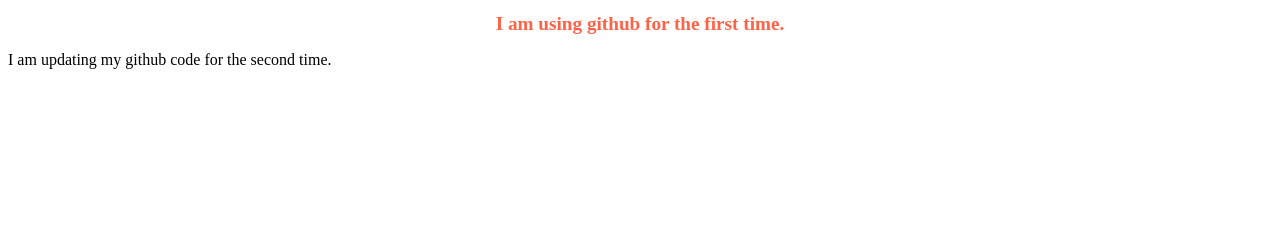
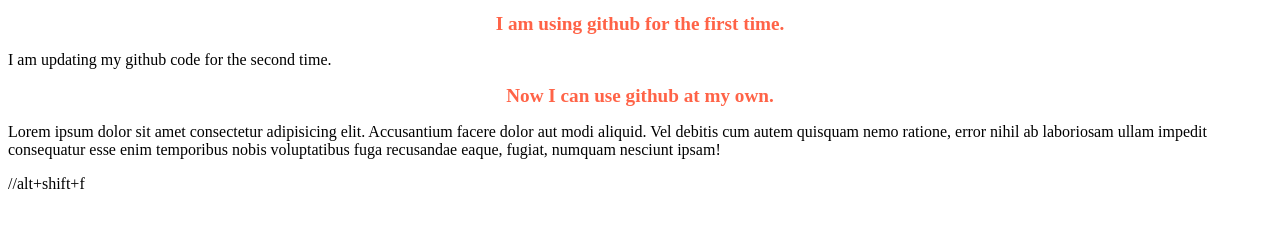
Before and after one commit to musfikaahmed225/first-project, a plain HTML site: page index.html in a window 1280 px wide. Drawn offline with Linux system fonts and the light colour scheme.

Commit message:
ADDED: dummy text

```diff
--- a/index.html
+++ b/index.html
@@ -1,13 +1,24 @@
 <!DOCTYPE html>
 <html lang="en">
+
 <head>
     <meta charset="UTF-8">
     <meta name="viewport" content="width=device-width, initial-scale=1.0">
     <title>Document</title>
     <link rel="stylesheet" href="style.css">
 </head>
+
 <body>
     <h1>I am using github for the first time.</h1>
     <p>I am updating my github code for the second time.</p>
+    <h1>Now I can use github at my own.</h1>
+    <p>
+        Lorem ipsum dolor sit amet consectetur adipisicing elit. Accusantium facere dolor aut modi aliquid. Vel debitis
+        cum autem quisquam nemo ratione, error nihil ab laboriosam ullam impedit consequatur esse enim temporibus nobis
+        voluptatibus fuga recusandae eaque, fugiat, numquam nesciunt ipsam!
+    </p>
+
+    //alt+shift+f
 </body>
+
 </html>
```
